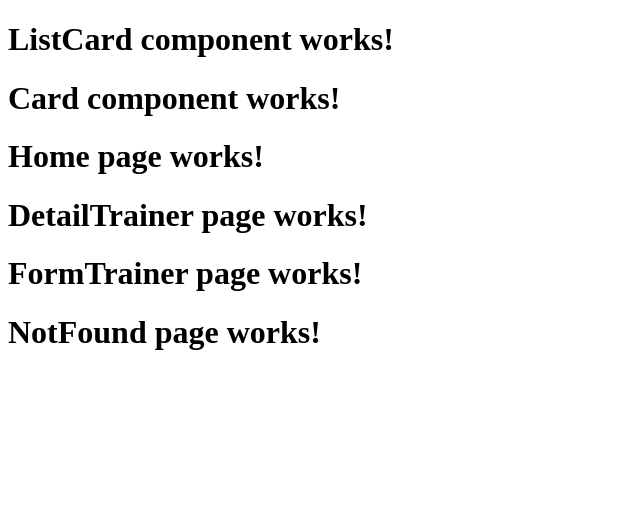
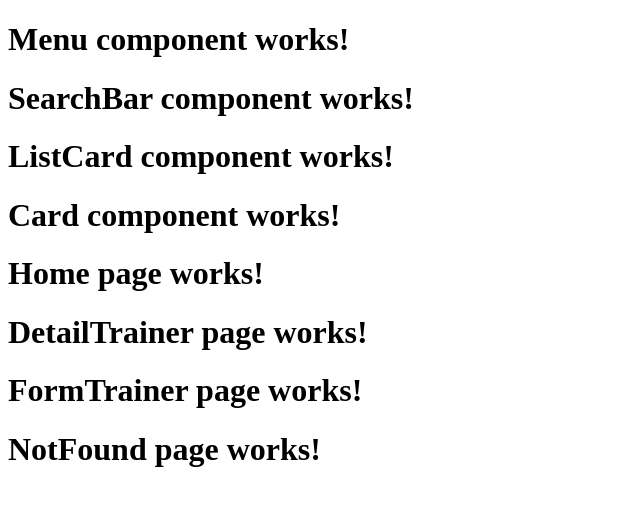
Before and after one commit to montoyaguzman/gen31a-intro-a-frontend, a React (Vite) app in the folder 3-trainers-project/trainers-pokemon-frontend/: page / in a window 1280 px wide. Shown: the top 506 px of the page, without its empty margins (0-640 px from the left). Built offline with nearby package versions, Linux system fonts and the light colour scheme.

Commit message:
feat: agrega menu y searchbar components

```diff
--- a/3-trainers-project/trainers-pokemon-frontend/src/App.jsx
+++ b/3-trainers-project/trainers-pokemon-frontend/src/App.jsx
@@ -1,6 +1,8 @@
 import './App.css'
 import { Card } from './components/Card/';
 import { ListCard } from './components/ListCard/';
+import { Menu } from './components/Menu';
+import { SearchBar } from './components/SearchBar';
 import { DetailTrainer } from './pages/DetailTrainer';
 import { FormTrainer } from './pages/FormTrainers';
 import { Home } from './pages/Home';
@@ -10,6 +12,8 @@ function App() {
 
   return (
     <>
+      <Menu />
+      <SearchBar />
       <ListCard />
       <Card />
       <Home />
--- /dev/null
+++ b/3-trainers-project/trainers-pokemon-frontend/src/components/Menu/index.jsx
@@ -0,0 +1,9 @@
+import './index.css';
+
+function Menu() {
+    return (
+        <h1>Menu component works!</h1>
+    )
+}
+
+export { Menu };
--- /dev/null
+++ b/3-trainers-project/trainers-pokemon-frontend/src/components/SearchBar/index.jsx
@@ -0,0 +1,9 @@
+import './index.css';
+
+function SearchBar() {
+    return (
+        <h1>SearchBar component works!</h1>
+    )
+}
+
+export { SearchBar };
```
Also changed, not shown: 3-trainers-project/trainers-pokemon-frontend/src/components/Menu/index.css (added), 3-trainers-project/trainers-pokemon-frontend/src/components/SearchBar/index.css (added).
